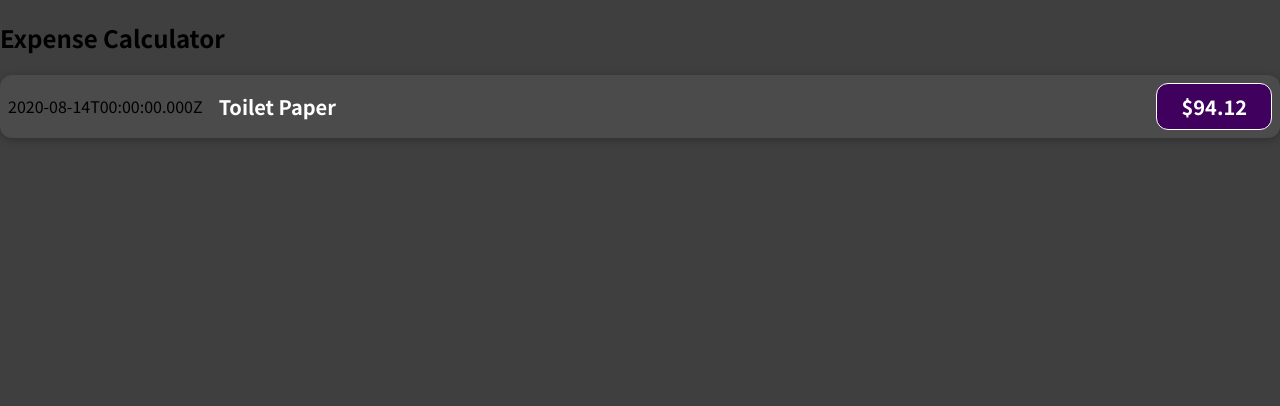
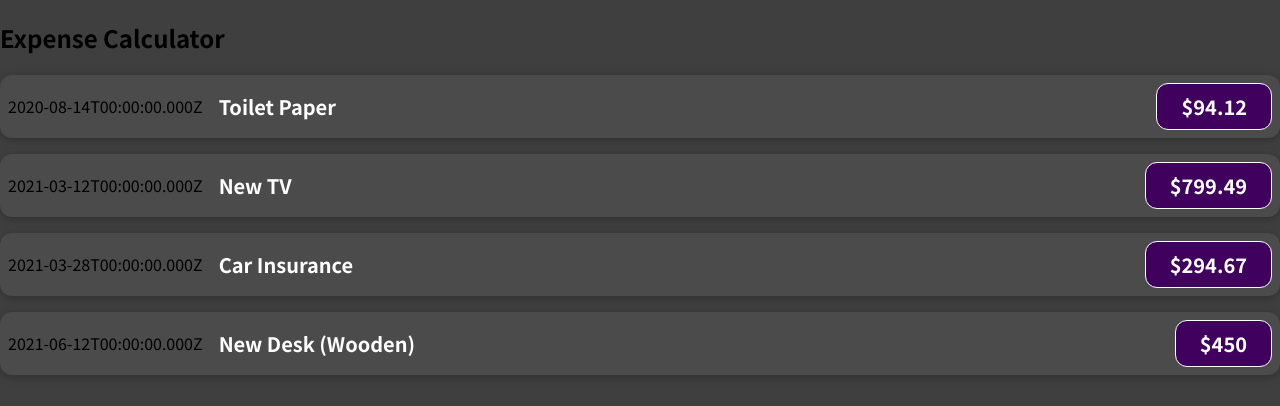
Before and after one commit to kjh-busan/01-starting-setup, a JavaScript app: page / in a window 1280 px wide. Shown: the top 406 px of the page. Built offline with nearby package versions, Linux system fonts and the light colour scheme.

Commit message:
feat: array map print

```diff
--- a/src/App.js
+++ b/src/App.js
@@ -23,10 +23,12 @@ const App = () => {
     },
   ];
 
+  const items = expenses.map((item) => <ExpenseItem expense={item} />);
+
   return (
     <div>
       <h2>Expense Calculator</h2>
-      <ExpenseItem expense={expenses[0]} />
+      {items}
     </div>
   );
 };
```
